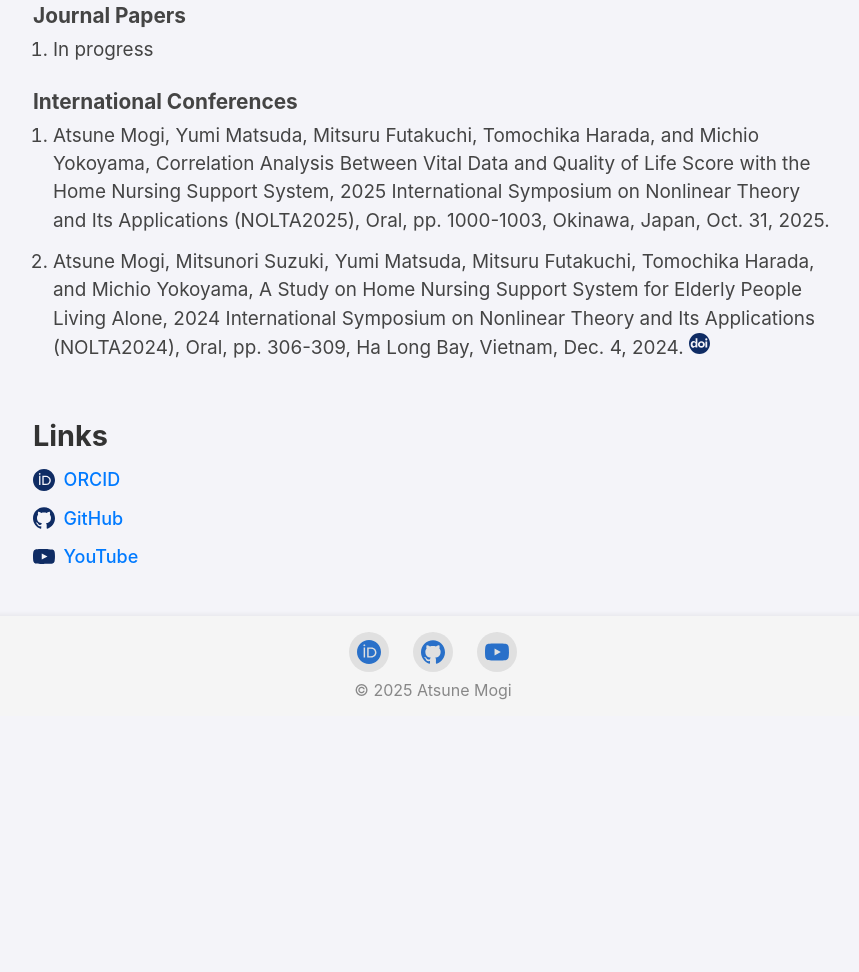
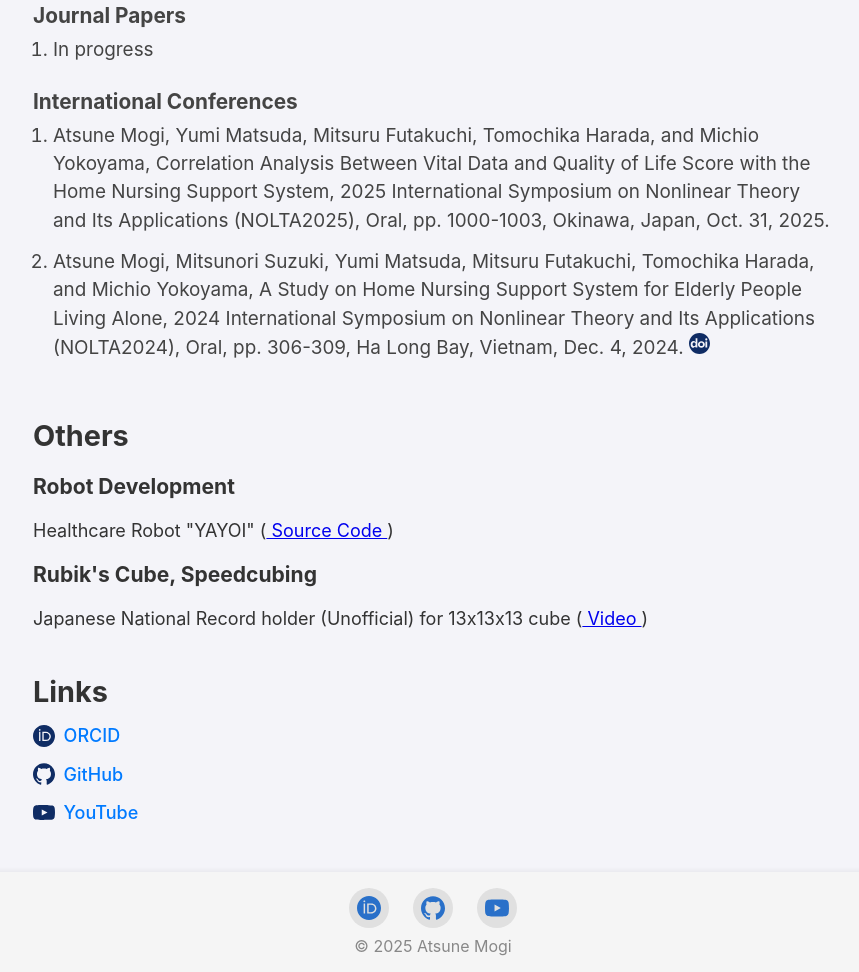
Before and after one commit to AtsuneMogi/atsunemogi.github.io, a plain HTML site: page index.html in a window 1280 px wide. Shown: the part 395-1367 px from the top of the page, without its empty margins (207-1066 px from the left). Before the commit the page ends 1111 px from the top, so only its background shows below. Drawn offline with Linux system fonts and the light colour scheme.

Commit message:
add others

```diff
--- a/index.html
+++ b/index.html
@@ -15,6 +15,7 @@
         <ul>
           <li><a href="#about">About</a></li>
           <li><a href="#research">Research</a></li>
+          <li><a href="#others">Others</a></li>
           <li><a href="#links">Links</a></li>
         </ul>
       </nav>
@@ -83,6 +84,39 @@
         </ul>
       </section>
 
+      <section id="others">
+        <h2>Others</h2>
+        <ul>
+          <li>
+            <h3>Robot Development</h3>
+            <ul>
+              <li>
+                Healthcare Robot "YAYOI" (<a href="#" target="_blank">
+                  Source Code
+                </a>
+                )
+              </li>
+            </ul>
+          </li>
+
+          <li>
+            <h3>Rubik's Cube, Speedcubing</h3>
+            <ul>
+              <li>
+                Japanese National Record holder (Unofficial) for 13x13x13 cube
+                (<a
+                  href="https://youtu.be/6zoLI9k_fX4?si=OQe6D5QV_TjN0a5"
+                  target="_blank"
+                >
+                  Video
+                </a>
+                )
+              </li>
+            </ul>
+          </li>
+        </ul>
+      </section>
+
       <section id="links">
         <h2>Links</h2>
 
--- a/style.css
+++ b/style.css
@@ -77,6 +77,7 @@ main {
 }
 
 #about,
+#others,
 #links,
 #research {
   width: 100%;
@@ -84,13 +85,15 @@ main {
   text-align: left;
 }
 
-#about ul {
+#about ul,
+#others ul {
   list-style: none;
   padding: 0;
   margin: 0;
 }
 
-#about ul li {
+#about ul li,
+#others ul li {
   margin-bottom: 0.8rem;
 }
 
@@ -159,6 +162,7 @@ main {
 }
 
 #about h2,
+#others h2,
 #links h2,
 #research h2 {
   font-size: 1.8rem;
```
